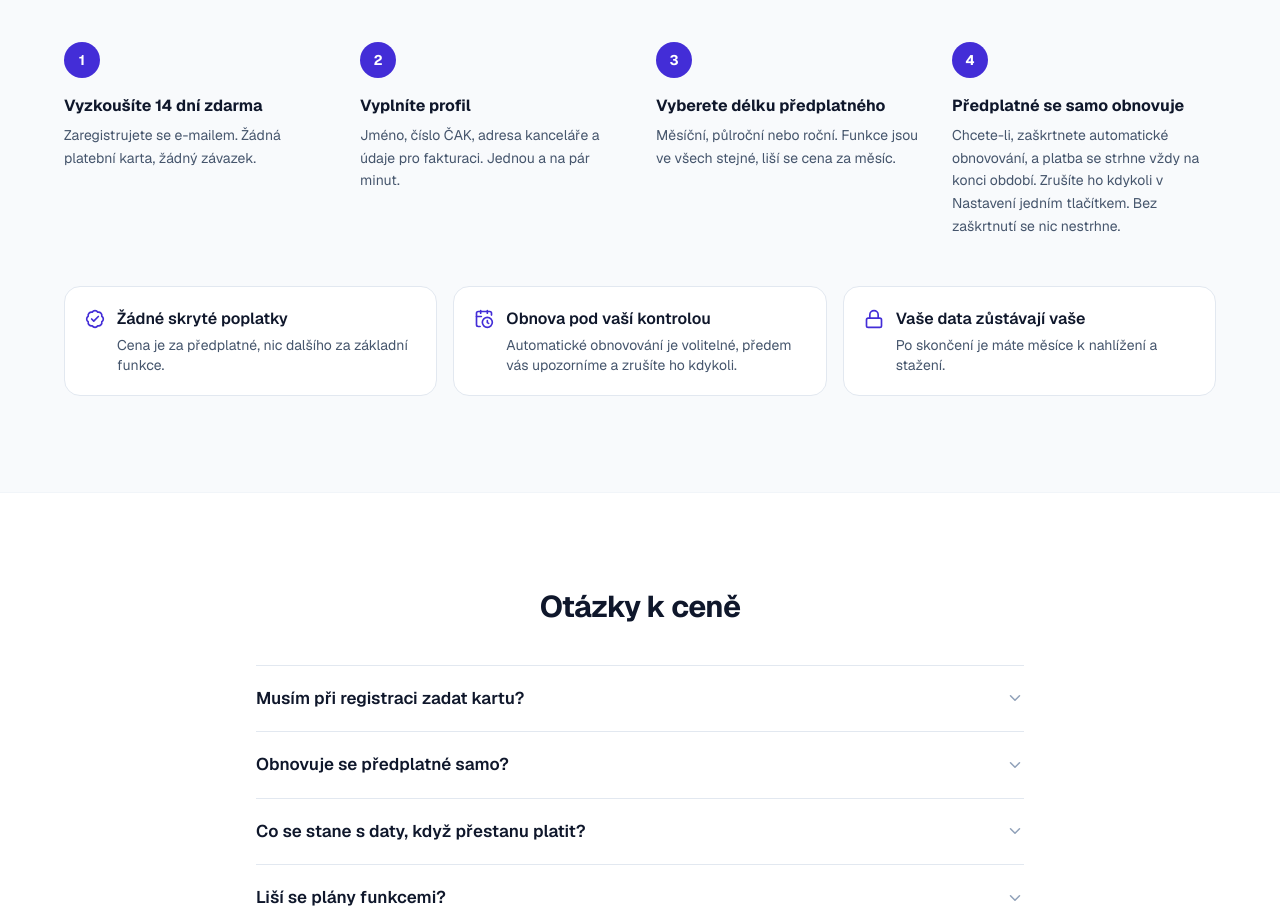
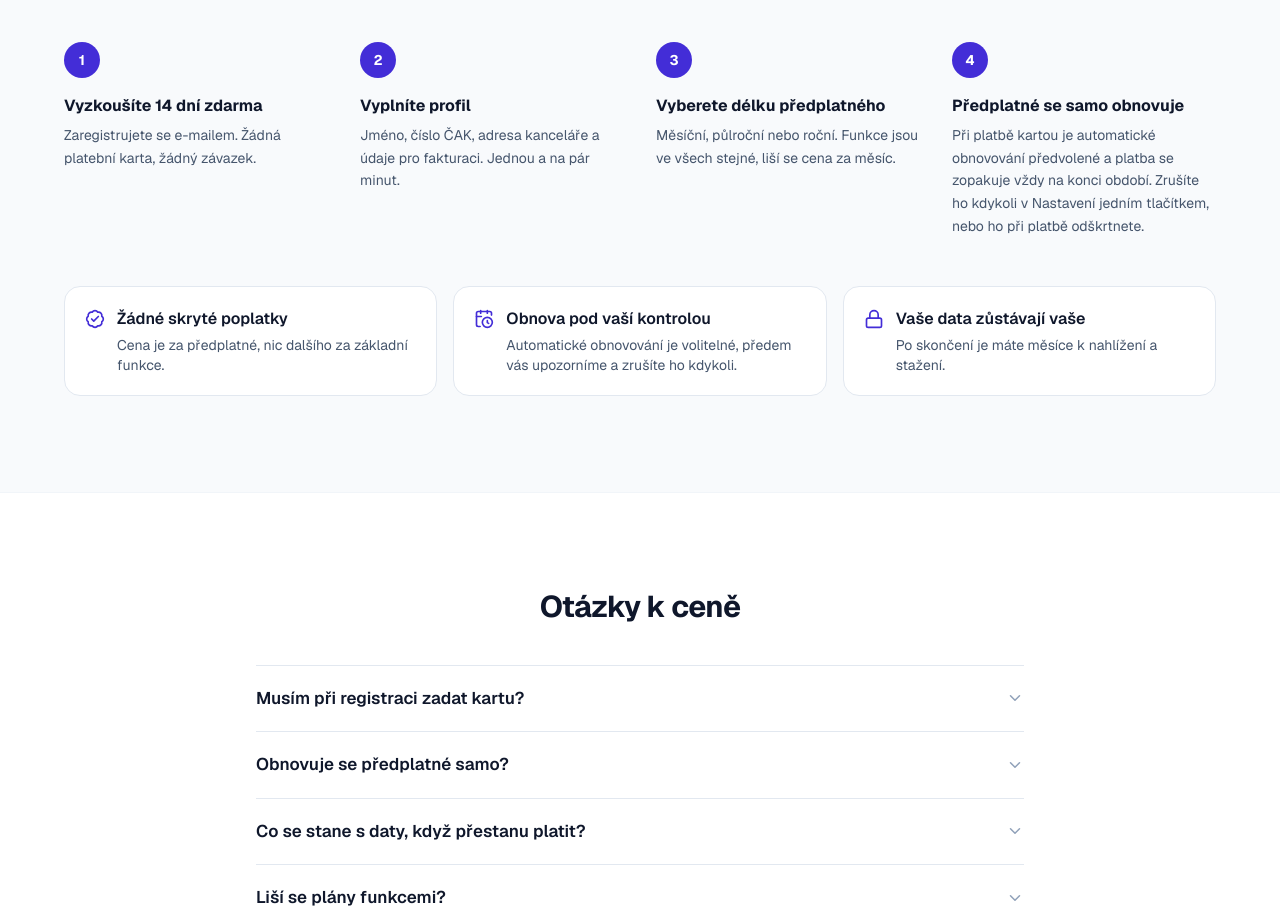
Before and after one commit to koncald-hue/kancel--pro, a Next.js app: page /cenik in a window 1280 px wide. Shown: the part 1860-2781 px from the top of the page. Built offline with nearby package versions, Linux system fonts and the light colour scheme; no server answers.

Commit message:
Ceník: přesnější text k obnovování

```diff
--- a/app/components/lawyer/PricingPage.tsx
+++ b/app/components/lawyer/PricingPage.tsx
@@ -16,7 +16,7 @@ const GROUPS: { icon: typeof Users; tone: string; title: string; items: string[]
     { icon: Landmark, tone: 'bg-amber-100 text-amber-700', title: 'Přehled a rejstříky', items: ['Přehled dne s nejbližšími lhůtami', 'Právní novinky a změny zákonů', 'ARES a katastr nemovitostí', 'Import dat z Excelu a jiných programů', 'Sdílené věci pro kolegy v kanceláři'] },
 ];
 
-const STEPS: [string, string][] = [['Vyzkoušíte 14 dní zdarma', 'Zaregistrujete se e-mailem. Žádná platební karta, žádný závazek.'], ['Vyplníte profil', 'Jméno, číslo ČAK, adresa kanceláře a údaje pro fakturaci. Jednou a na pár minut.'], ['Vyberete délku předplatného', 'Měsíční, půlroční nebo roční. Funkce jsou ve všech stejné, liší se cena za měsíc.'], ['Předplatné se samo obnovuje', 'Chcete-li, zaškrtnete automatické obnovování, a platba se strhne vždy na konci období. Zrušíte ho kdykoli v Nastavení jedním tlačítkem. Bez zaškrtnutí se nic nestrhne.']];
+const STEPS: [string, string][] = [['Vyzkoušíte 14 dní zdarma', 'Zaregistrujete se e-mailem. Žádná platební karta, žádný závazek.'], ['Vyplníte profil', 'Jméno, číslo ČAK, adresa kanceláře a údaje pro fakturaci. Jednou a na pár minut.'], ['Vyberete délku předplatného', 'Měsíční, půlroční nebo roční. Funkce jsou ve všech stejné, liší se cena za měsíc.'], ['Předplatné se samo obnovuje', 'Při platbě kartou je automatické obnovování předvolené a platba se zopakuje vždy na konci období. Zrušíte ho kdykoli v Nastavení jedním tlačítkem, nebo ho při platbě odškrtnete.']];
 
 const FAQ: [string, string][] = [
     ['Musím při registraci zadat kartu?', 'Ne. Zkušební období trvá 14 dní a nechce po vás žádné platební údaje.'],
```
